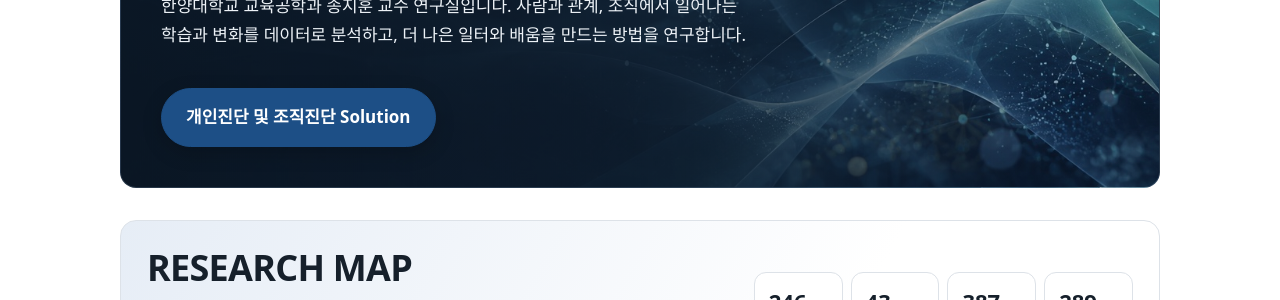
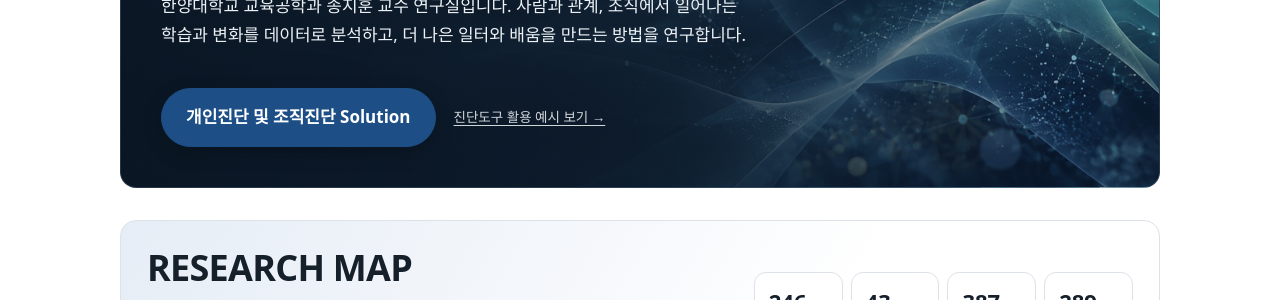
Before and after one commit to drsprolab/drsprolab.github.io, a Jekyll site: the page built from index.html, in a window 1280 px wide. Shown: the part 353-653 px from the top of the page. Built offline with Jekyll 4.4.1, drawn with Linux system fonts in a browser that asks for light colours; some web fonts are replaced.

Commit message:
대문: '진단도구 활용 예시 보기'를 Solution 버튼 옆 작은 링크로 옮기고 팝업에서 삭제
Co-Authored-By: Claude Opus 5.5 <noreply@anthropic.com>

```diff
--- a/assets/css/style.css
+++ b/assets/css/style.css
@@ -649,3 +649,6 @@ tfoot td { font-weight: 600; border-bottom: 0; }
 .solution-contact dt { font-family: var(--f-mono); font-size: 12px; letter-spacing: .06em; text-transform: uppercase; color: var(--muted); padding-top: 3px; }
 .solution-contact dd { margin: 0; color: var(--ink); }
 .solution-contact a, .solution-desc a { color: var(--accent); }
+.solution { display: flex; flex-wrap: wrap; align-items: center; gap: 10px 18px; }
+.solution-link { font-size: 13.5px; color: inherit; opacity: .85; text-decoration: underline; text-underline-offset: 3px; }
+.solution-link:hover { opacity: 1; }
--- a/index.html
+++ b/index.html
@@ -10,12 +10,13 @@ title: PRO AnalytiX Lab
   {% assign prof = site.data.professor %}
   <div class="solution">
     <button type="button" class="solution-btn" id="solution-btn" aria-haspopup="dialog" aria-controls="solution-dialog">개인진단 및 조직진단 Solution</button>
+    <a class="solution-link" href="{{ '/blog/' | relative_url }}">진단도구 활용 예시 보기 →</a>
   </div>
   <dialog class="solution-dialog" id="solution-dialog" aria-labelledby="solution-dialog-title">
     <button type="button" class="solution-close" id="solution-close" aria-label="닫기">×</button>
     <div class="solution-kicker">Diagnosis Solution</div>
     <h2 class="solution-title" id="solution-dialog-title">개인진단 및 조직진단 Solution</h2>
-    <p class="solution-desc">연구실이 개발·타당화한 진단도구로 개인과 조직의 역량을 진단하고, 결과에 맞는 교육과 지원 방안을 함께 설계합니다. <a href="{{ '/blog/' | relative_url }}">진단도구 활용 예시 보기</a></p>
+    <p class="solution-desc">연구실이 개발·타당화한 진단도구로 개인과 조직의 역량을 진단하고, 결과에 맞는 교육과 지원 방안을 함께 설계합니다.</p>
     <dl class="solution-contact">
       <dt>E-mail</dt><dd><a href="mailto:{{ prof.email }}">{{ prof.email }}</a></dd>
       <dt>Tel</dt><dd>{{ prof.tel }}</dd>
```
